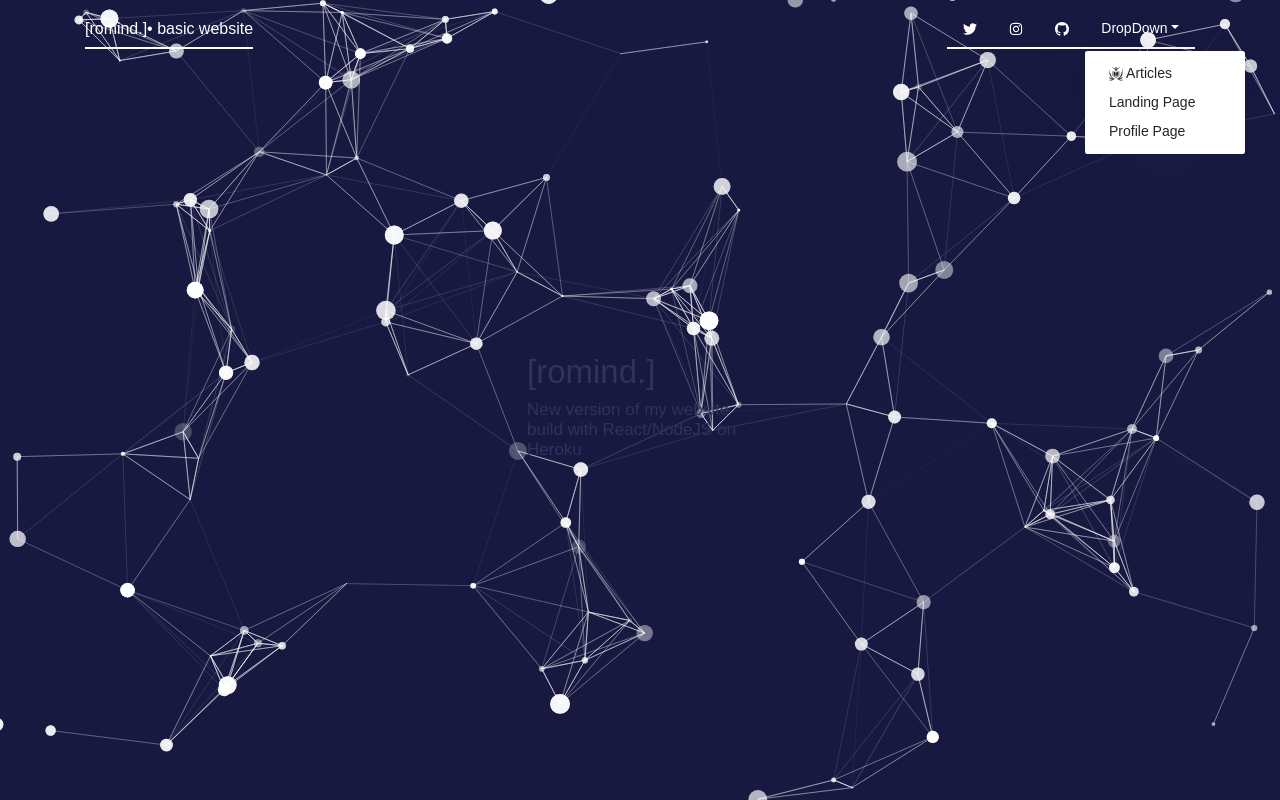
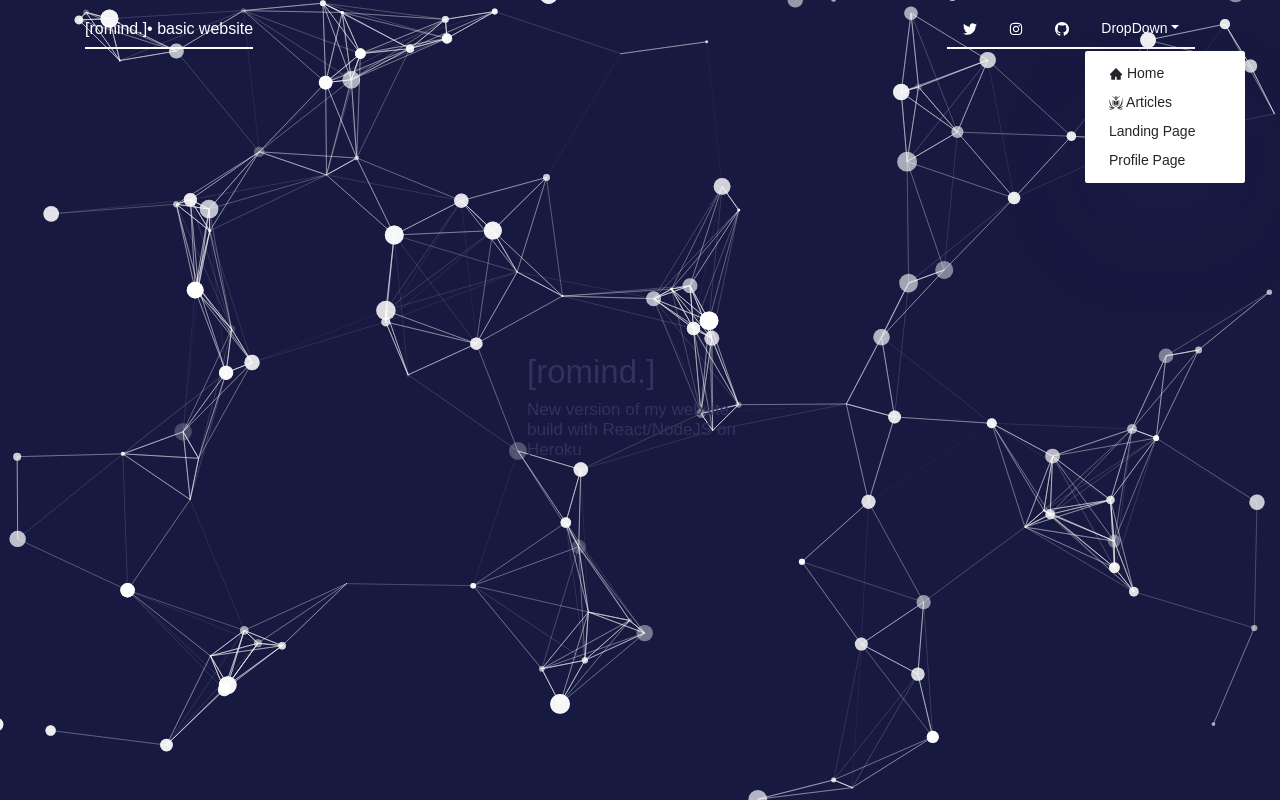
Before and after one commit to romain325/romind, a React (Create React App) app in the folder react-ui/: page /head in a window 1280 px wide. Both pictures are taken after a click on the link "DropDown". Built offline with nearby package versions, Linux system fonts and the light colour scheme.

Commit message:
Add little NavIcon

```diff
--- a/react-ui/src/components/NavBar.js
+++ b/react-ui/src/components/NavBar.js
@@ -22,6 +22,7 @@ import { GoMarkGithub } from 'react-icons/go';
 import { FaInstagram } from 'react-icons/fa';
 import { FaTwitter } from 'react-icons/fa';
 import { GiBookAura } from 'react-icons/gi';
+import { AiFillHome } from 'react-icons/ai'
 
 class ComponentsNavbar extends React.Component {
   constructor(props) {
@@ -170,6 +171,9 @@ class ComponentsNavbar extends React.Component {
                   DropDown
                 </DropdownToggle>
                 <DropdownMenu className="dropdown-with-icons">
+                  <DropdownItem tag={Link} to="/">
+                    <AiFillHome />  Home
+                  </DropdownItem>
                   <DropdownItem tag={Link} to="/article">
                     <GiBookAura />  Articles
                   </DropdownItem>
```
